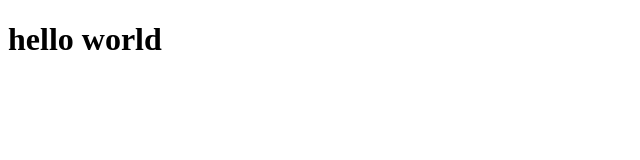
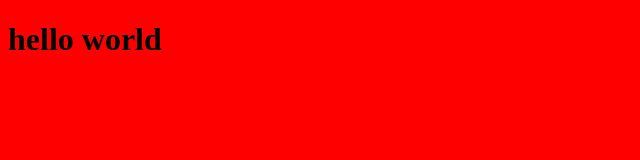
Before and after one commit to Riddle000/loading, a plain HTML site: page index.html in a window 1280 px wide. Shown: the whole page, without its empty margins (0-640 px from the left). Drawn offline with Linux system fonts and the light colour scheme.

Commit message:
Update index.html

```diff
--- a/index.html
+++ b/index.html
@@ -5,7 +5,13 @@
     <meta name="viewport" content="width=device-width, initial-scale=1.0">
     <meta http-equiv="X-UA-Compatible" content="ie=edge">
     <title>HTML 5 Boilerplate</title>
+    <style>
+      html, body {
+        background-color: red;
+        background:red;
+      }
 
+    </style>
   </head>
   <body>
 	<h1>hello world</h1>
```
